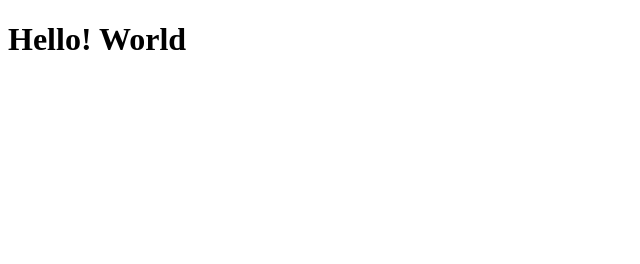
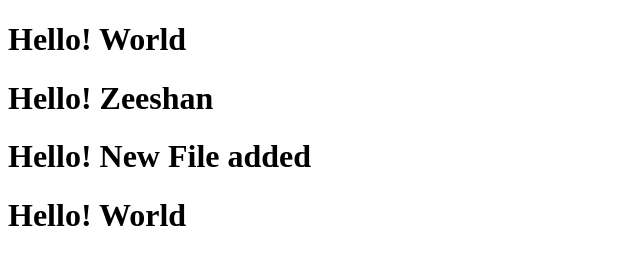
Before and after one commit to zeeshanch/fyp_tutorial, a plain HTML site: page index.html in a window 1280 px wide. Shown: the whole page, without its empty margins (0-640 px from the left). Drawn offline with Linux system fonts and the light colour scheme.

Commit message:
some changes

```diff
--- a/index.html
+++ b/index.html
@@ -7,5 +7,8 @@
 
 <body>
 <h1>Hello! World</h1>
+<h1>Hello! Zeeshan </h1>
+<h1>Hello! New File added</h1>
+<h1>Hello! World</h1>
 </body>
 </html>
```
